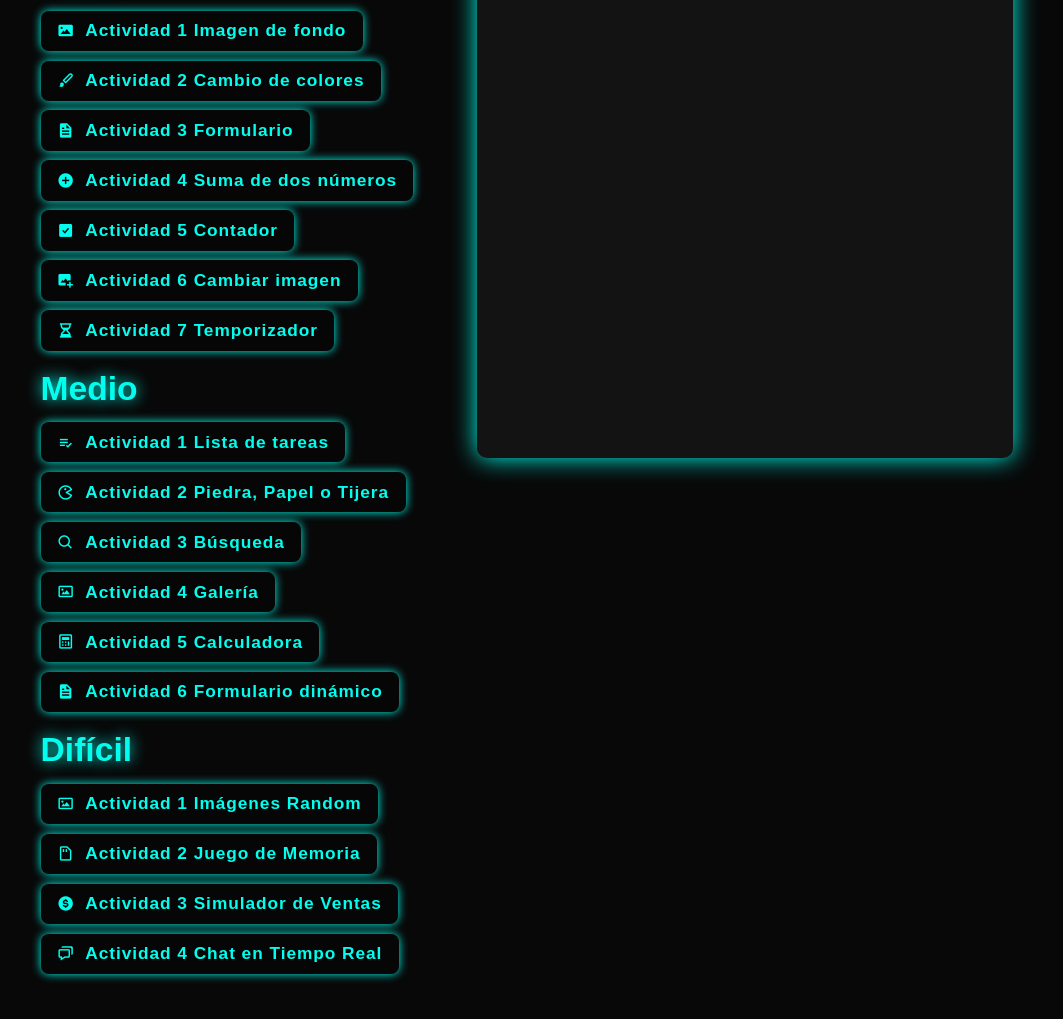
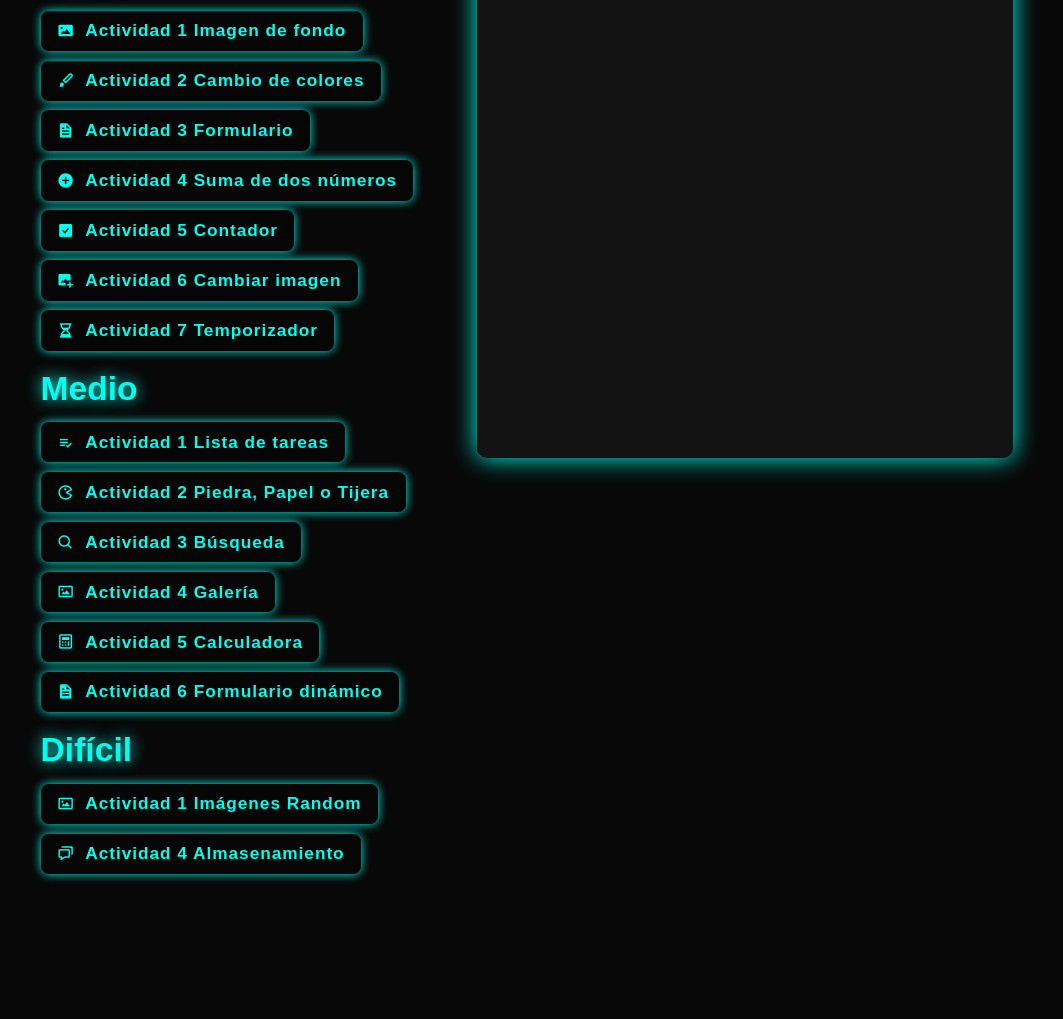
Before and after one commit to L20660042/Actividades, a plain HTML site: page index.html in a window 1280 px wide. Shown: the part 1001-2020 px from the top of the page, without its empty margins (113-1176 px from the left). After the commit the page ends 1981 px from the top, so only its background shows below. Drawn offline with nearby package versions, Linux system fonts and the light colour scheme.

Commit message:
Update index.html

```diff
--- a/index.html
+++ b/index.html
@@ -188,25 +188,11 @@
                             Actividad 1 Imágenes Random
                         </a>
                     </li>
-                    <!-- Enlace a la actividad 2 (Juego de Memoria) -->
-                    <li>
-                        <a href="U4/act2.html" class="btn" onmouseover="loadPreview('U4/act2.html')">
-                            <i class='bx bx-memory-card' style="margin-right: 10px;"></i>
-                            Actividad 2 Juego de Memoria
-                        </a>
-                    </li>
-                    <!-- Enlace a la actividad 3 (Simulador de Ventas) -->
-                    <li>
-                        <a href="U4/act3.html" class="btn" onmouseover="loadPreview('U4/act3.html')">
-                            <i class='bx bxs-dollar-circle' style="margin-right: 10px;"></i>
-                            Actividad 3 Simulador de Ventas
-                        </a>
-                    </li>
                     <!-- Enlace a la actividad 4 (Chat en Tiempo Real) -->
                     <li>
                         <a href="U4/act4.html" class="btn" onmouseover="loadPreview('U4/act4.html')">
                             <i class='bx bx-chat' style="margin-right: 10px;"></i>
-                            Actividad 4 Chat en Tiempo Real
+                            Actividad 4 Almasenamiento
                         </a>
                     </li>
                 </ul>
```
